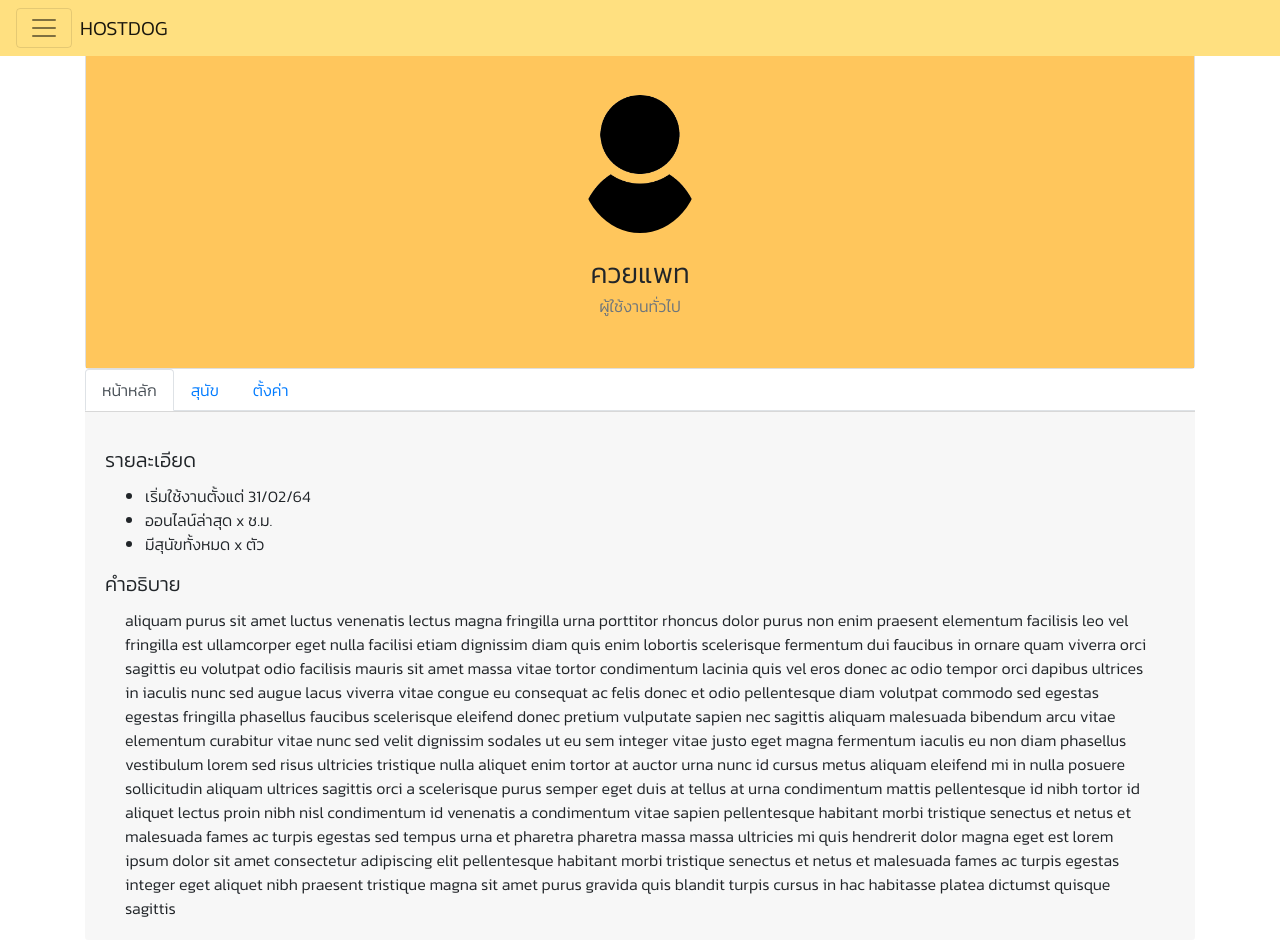
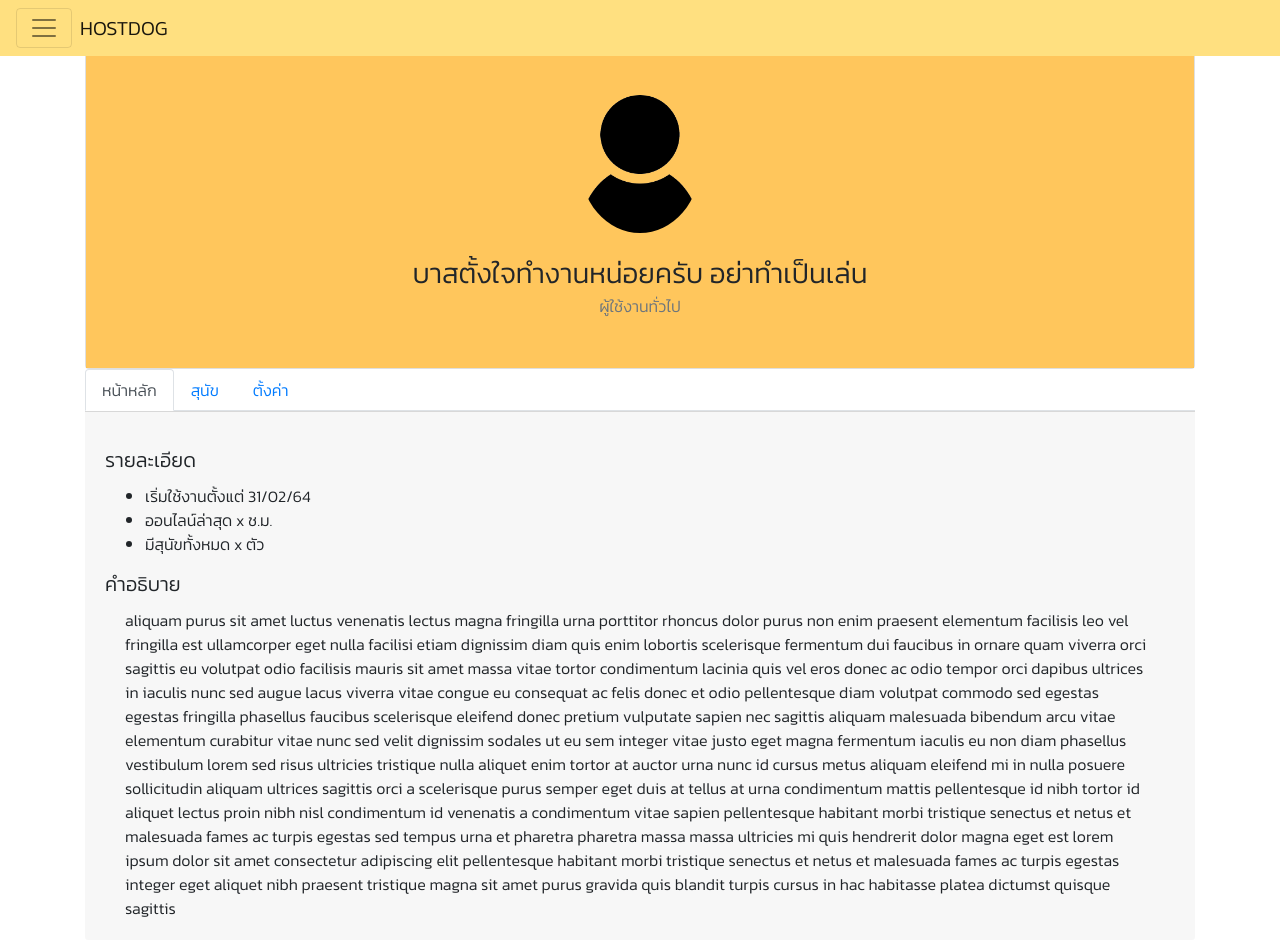
Before and after one commit to Hostdogs/Hostdog-Frontend, a React (Create React App) app in the folder frontend/: page /profile in a window 1280 px wide. Built offline with nearby package versions, Linux system fonts and the light colour scheme.

Commit message:
change style

```diff
--- a/frontend/src/components/UserProfile/ProfileCard.js
+++ b/frontend/src/components/UserProfile/ProfileCard.js
@@ -36,7 +36,7 @@ const ProfileCard = ({pageCollapse}) => {
         </Collapse>
 
         <br />
-        <CardTitle tag="h3">ควยแพท</CardTitle>
+        <CardTitle tag="h3">บาสตั้งใจทำงานหน่อยครับ อย่าทำเป็นเล่น</CardTitle>
         <CardSubtitle tag="h6" className="mb-2 text-muted">
           ผู้ใช้งานทั่วไป
         </CardSubtitle>
--- a/frontend/src/components/UserProfile/Tab/SettingTab.js
+++ b/frontend/src/components/UserProfile/Tab/SettingTab.js
@@ -108,7 +108,7 @@ export default function SettingTab({
               <h6>
                 <a>ชื่อ</a> <a style={{ marginLeft: "5%" }}>{Name}</a>{" "}
                 <a style={{ marginLeft: "3%" }}>{Surname}</a>
-                <span style={{ float: "right" }}>แก้ไข</span>
+                <a href="##" style={{ float: "right", color:"black" }}>แก้ไข</a>
               </h6>
             </ListGroupItem>
           </button>
```
